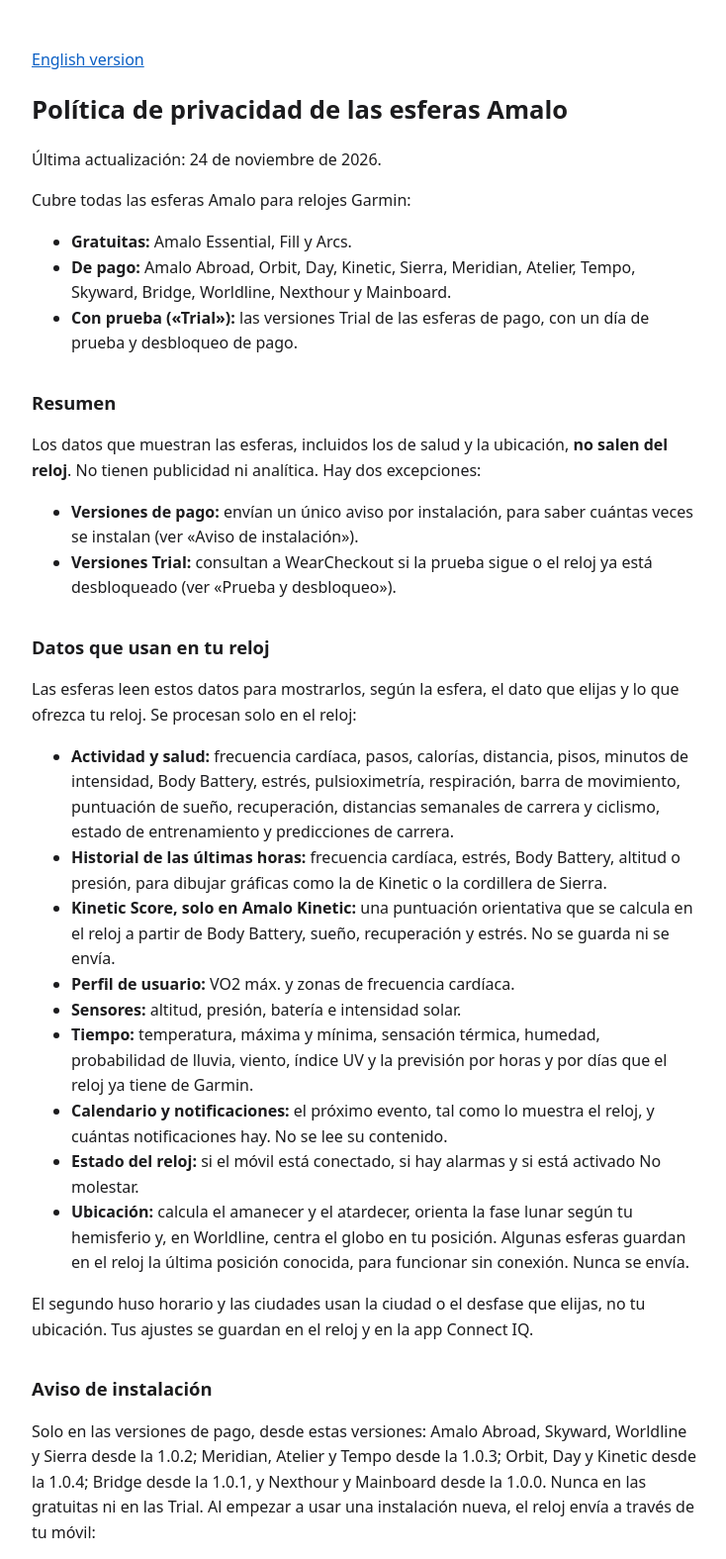
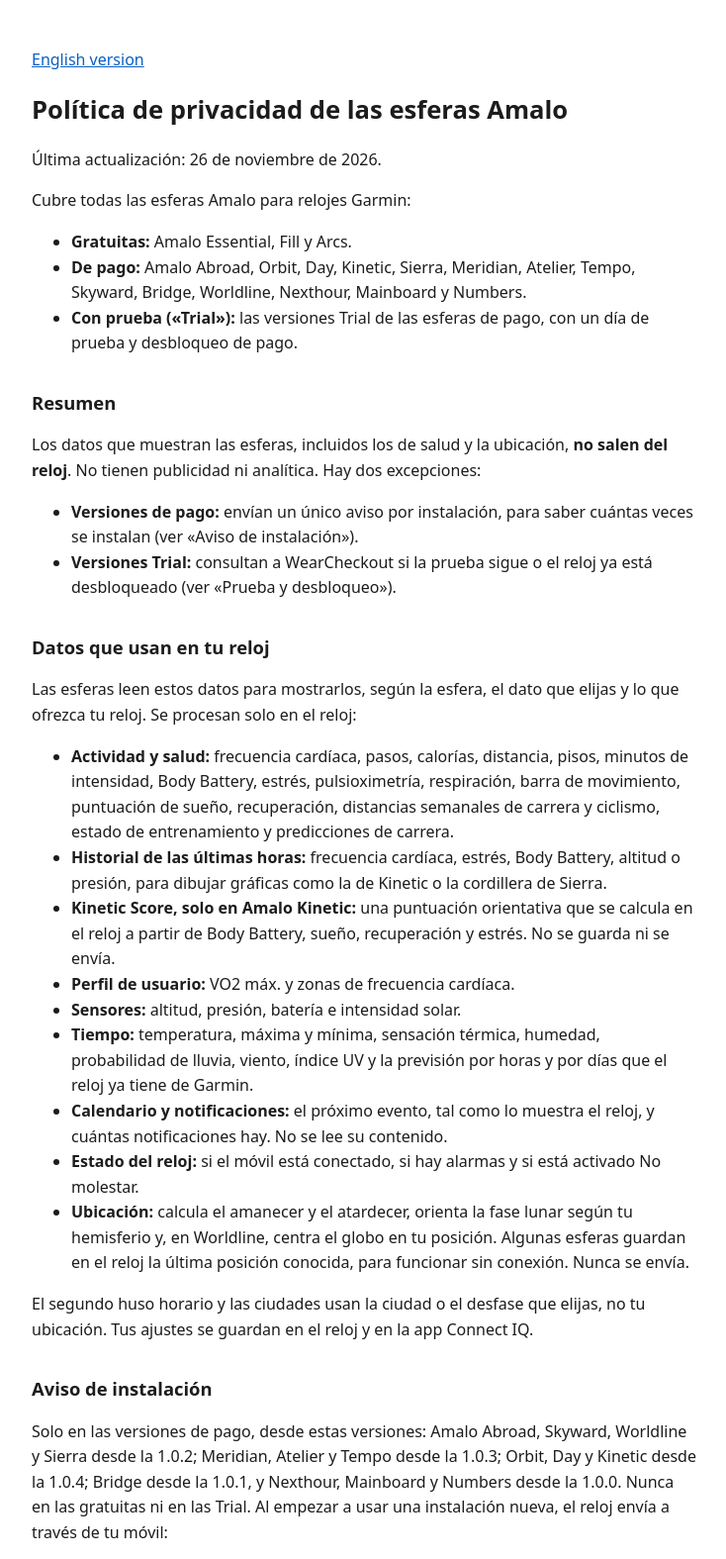
Before and after one commit to wasdaf77/amalo-privacy, a plain HTML site: page index.html in a window 1280 px wide. Shown: the top 1575 px of the page at 99% size, without its empty margins (272-1006 px from the left). Drawn offline with Linux system fonts and the light colour scheme.

Commit message:
Añadir Amalo Numbers a la política de privacidad

```diff
--- a/index.html
+++ b/index.html
@@ -15,11 +15,11 @@
 <body>
 <p><a href="#en">English version</a></p>
 <h1>Política de privacidad de las esferas Amalo</h1>
-<p>Última actualización: 24 de noviembre de 2026.</p>
+<p>Última actualización: 26 de noviembre de 2026.</p>
 <p>Cubre todas las esferas Amalo para relojes Garmin:</p>
 <ul>
   <li><strong>Gratuitas:</strong> Amalo Essential, Fill y Arcs.</li>
-  <li><strong>De pago:</strong> Amalo Abroad, Orbit, Day, Kinetic, Sierra, Meridian, Atelier, Tempo, Skyward, Bridge, Worldline, Nexthour y Mainboard.</li>
+  <li><strong>De pago:</strong> Amalo Abroad, Orbit, Day, Kinetic, Sierra, Meridian, Atelier, Tempo, Skyward, Bridge, Worldline, Nexthour, Mainboard y Numbers.</li>
   <li><strong>Con prueba («Trial»):</strong> las versiones Trial de las esferas de pago, con un día de prueba y desbloqueo de pago.</li>
 </ul>
 
@@ -46,7 +46,7 @@
 <p>El segundo huso horario y las ciudades usan la ciudad o el desfase que elijas, no tu ubicación. Tus ajustes se guardan en el reloj y en la app Connect IQ.</p>
 
 <h2 id="aviso">Aviso de instalación</h2>
-<p>Solo en las versiones de pago, desde estas versiones: Amalo Abroad, Skyward, Worldline y Sierra desde la 1.0.2; Meridian, Atelier y Tempo desde la 1.0.3; Orbit, Day y Kinetic desde la 1.0.4; Bridge desde la 1.0.1, y Nexthour y Mainboard desde la 1.0.0. Nunca en las gratuitas ni en las Trial. Al empezar a usar una instalación nueva, el reloj envía a través de tu móvil:</p>
+<p>Solo en las versiones de pago, desde estas versiones: Amalo Abroad, Skyward, Worldline y Sierra desde la 1.0.2; Meridian, Atelier y Tempo desde la 1.0.3; Orbit, Day y Kinetic desde la 1.0.4; Bridge desde la 1.0.1, y Nexthour, Mainboard y Numbers desde la 1.0.0. Nunca en las gratuitas ni en las Trial. Al empezar a usar una instalación nueva, el reloj envía a través de tu móvil:</p>
 <ul>
   <li>el nombre de la esfera y su versión;</li>
   <li>el código del modelo de reloj;</li>
@@ -94,11 +94,11 @@
 <hr>
 <div lang="en">
 <h1 id="en">Amalo watch faces privacy policy</h1>
-<p>Last updated: 24 November 2026.</p>
+<p>Last updated: 26 November 2026.</p>
 <p>It covers every Amalo watch face for Garmin watches:</p>
 <ul>
   <li><strong>Free:</strong> Amalo Essential, Fill and Arcs.</li>
-  <li><strong>Paid:</strong> Amalo Abroad, Orbit, Day, Kinetic, Sierra, Meridian, Atelier, Tempo, Skyward, Bridge, Worldline, Nexthour and Mainboard.</li>
+  <li><strong>Paid:</strong> Amalo Abroad, Orbit, Day, Kinetic, Sierra, Meridian, Atelier, Tempo, Skyward, Bridge, Worldline, Nexthour, Mainboard and Numbers.</li>
   <li><strong>With a trial ("Trial"):</strong> the Trial versions of the paid watch faces, with a one-day trial and a paid unlock.</li>
 </ul>
 
@@ -125,7 +125,7 @@
 <p>The second time zone and the cities use the city or offset you choose, not your location. Your settings are stored on the watch and in the Connect IQ app.</p>
 
 <h2 id="notice">Installation notice</h2>
-<p>Only in the paid versions, from these versions: Amalo Abroad, Skyward, Worldline and Sierra from 1.0.2; Meridian, Atelier and Tempo from 1.0.3; Orbit, Day and Kinetic from 1.0.4; Bridge from 1.0.1, and Nexthour and Mainboard from 1.0.0. Never in the free watch faces or the Trials. When you start using a new installation, the watch sends, through your phone:</p>
+<p>Only in the paid versions, from these versions: Amalo Abroad, Skyward, Worldline and Sierra from 1.0.2; Meridian, Atelier and Tempo from 1.0.3; Orbit, Day and Kinetic from 1.0.4; Bridge from 1.0.1, and Nexthour, Mainboard and Numbers from 1.0.0. Never in the free watch faces or the Trials. When you start using a new installation, the watch sends, through your phone:</p>
 <ul>
   <li>the name of the watch face and its version;</li>
   <li>the watch model code;</li>
```
